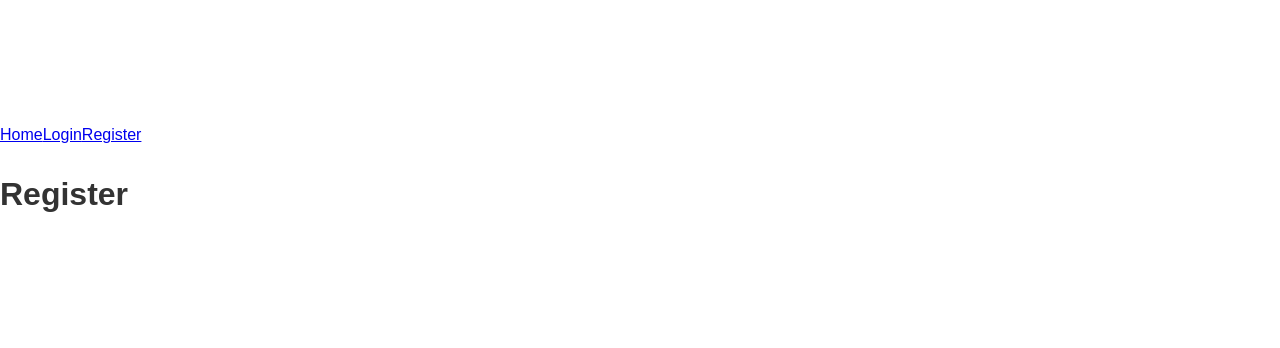
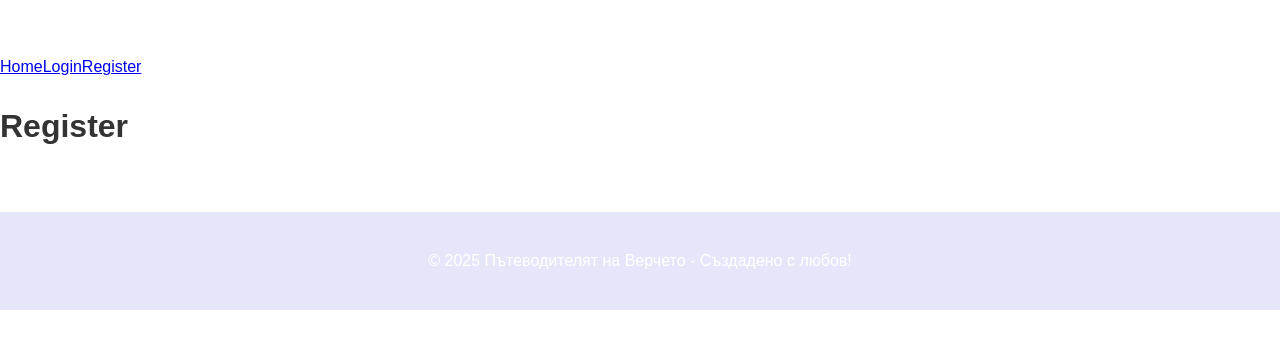
Before and after one commit to vyararadomirova/my-react-app, a Vue app: page /register in a window 1280 px wide. Shown: the part 218-566 px from the top of the page. Built offline with nearby package versions, Linux system fonts and the light colour scheme.

Commit message:
Add Footer component and integrate into App.jsx

```diff
--- a/src/components/App.jsx
+++ b/src/components/App.jsx
@@ -4,8 +4,7 @@ import Home from './Home.jsx';
 import Login from './Login.jsx';
 import Register from './Register.jsx';
 import Header from './Header.jsx';
-
-
+import Footer from './Footer.jsx';
 
 export default function App() {
   return (
@@ -16,6 +15,7 @@ export default function App() {
       <Route path="/login" element={<Login />} />
       <Route path="/register" element={<Register />} />
     </Routes>
+    <Footer />
     </>
 
   );
--- /dev/null
+++ b/src/components/Footer.jsx
@@ -0,0 +1,10 @@
+import React from "react";
+import styles from "./Footer.module.css";
+
+export default function Footer() {
+  return (
+    <footer className={styles.footer}>
+      <p>© 2025 Пътеводителят на Верчето - Създадено с любов!</p>
+    </footer>
+  );
+}
--- /dev/null
+++ b/src/components/Footer.module.css
@@ -0,0 +1,7 @@
+.footer {
+    text-align: center;
+    padding: 20px;
+    background-color: lavender;
+    color: white;
+    margin-top: 60px;
+}
```
